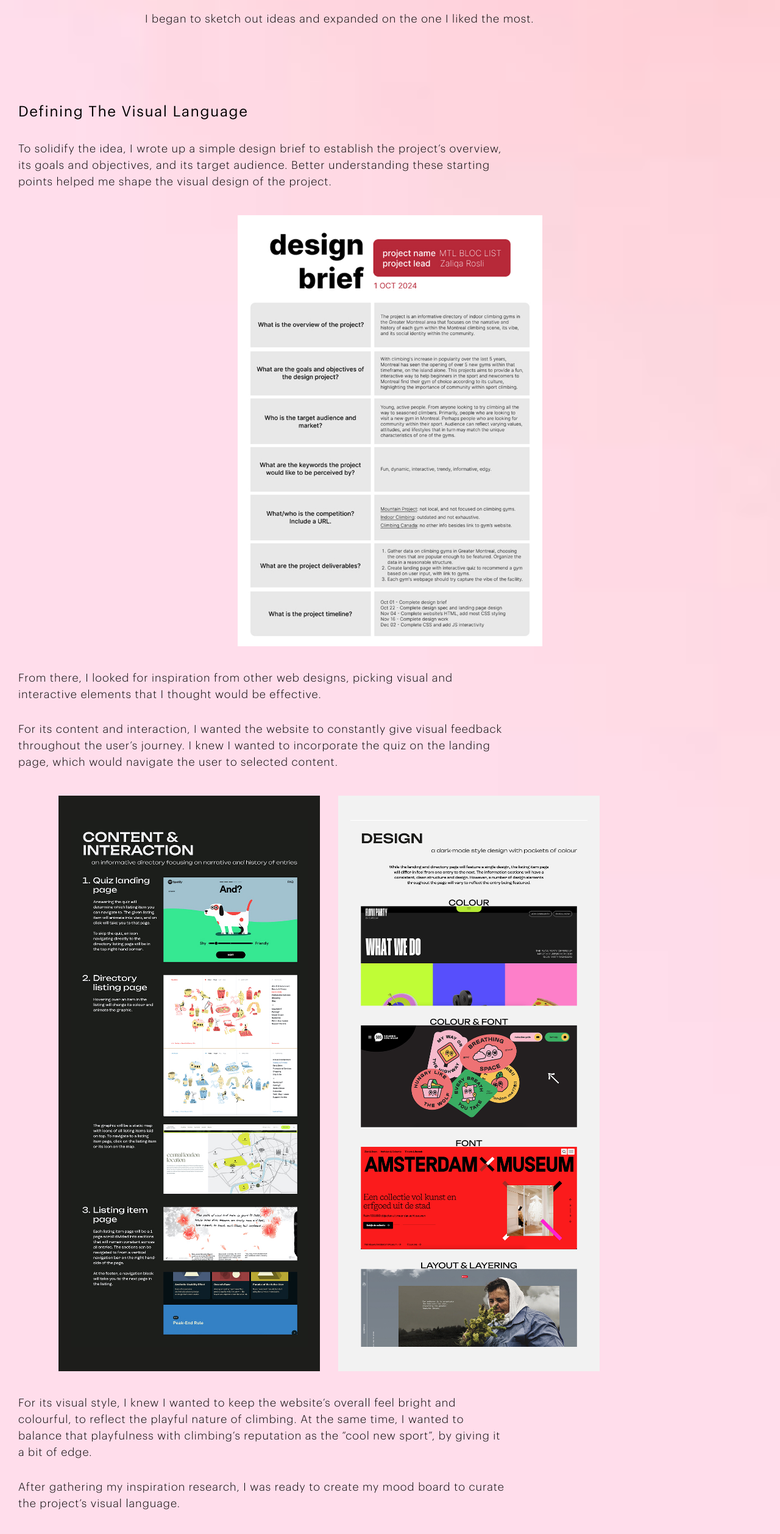
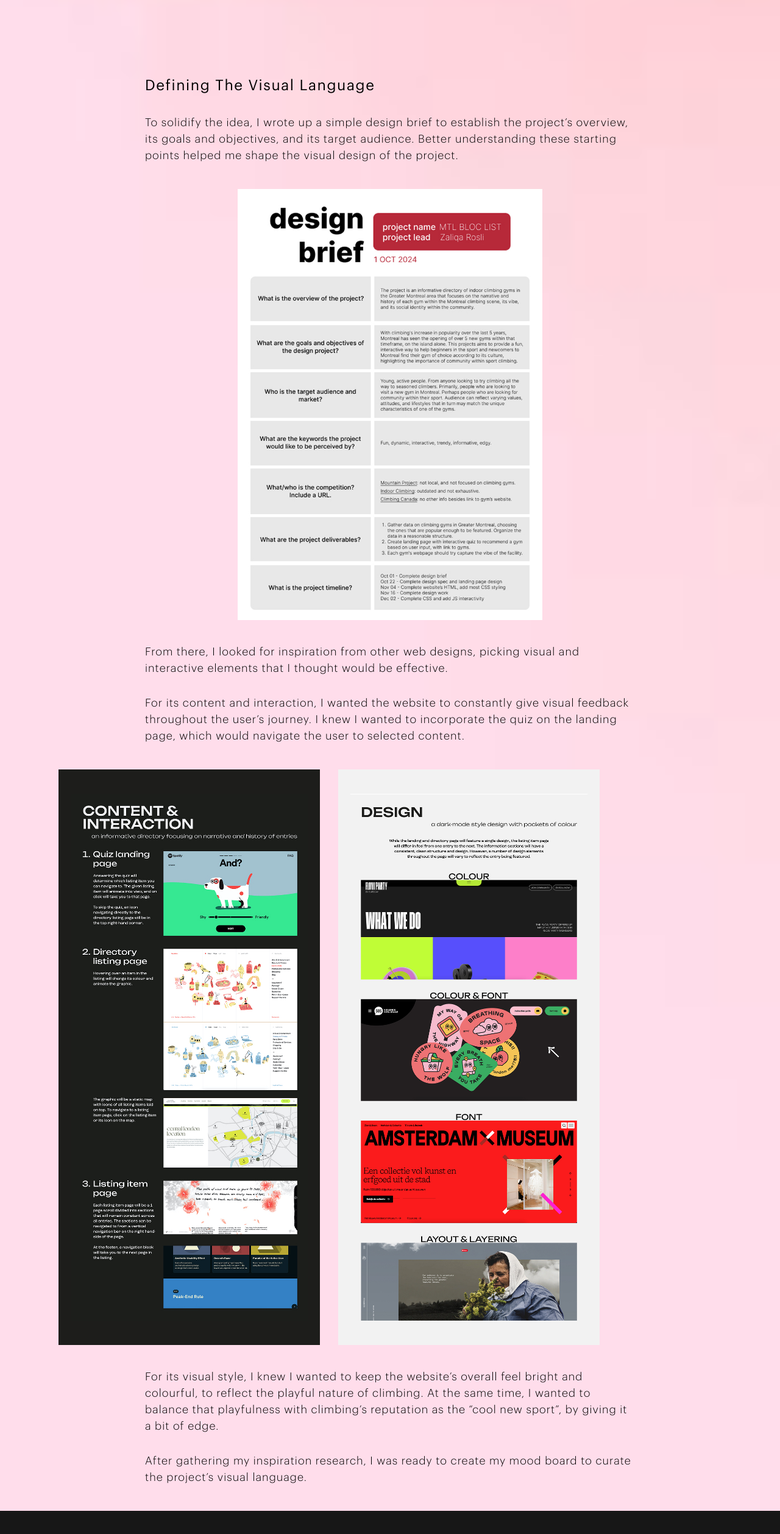
Before and after one commit to zaliqarosli/portfolio, a Next.js app: page /work/mtl-bloc-list in a window 1280 px wide. Shown: the part 3743-6259 px from the top of the page at 61% size. Built offline with nearby package versions, Linux system fonts and the light colour scheme; a web font is replaced by a local one.

Commit message:
fix mtl bloc list page styles for 1024

```diff
--- a/app/(case-study)/work/mtl-bloc-list/page.js
+++ b/app/(case-study)/work/mtl-bloc-list/page.js
@@ -139,7 +139,7 @@ export default function Page() {
           className='flex flex-col gap-[1.875rem] 2xl:gap-[3.75rem] items-center max-w-full w-auto'
         >
           <header className='max-w-[54rem] pt-[1.875rem] px-[1.875rem] w-full'>
-            <h2 className='w-80'>the making of mtl bloc list</h2>
+            <h2 className='w-4/5'>the making of mtl bloc list</h2>
           </header>
           <div
             id='role-section-container'
@@ -211,7 +211,7 @@ export default function Page() {
             id='visual-language'
             className='flex flex-col gap-[1.875rem] 2xl:gap-[3.75rem] w-full'
           >
-            <header className='flex flex-col max-w-[54rem] px-[1.875rem] w-full gap-[1.875rem] 2xl:gap-[3.75rem]'>
+            <header className='flex flex-col max-w-[54rem] px-[1.875rem] w-full gap-[1.875rem] 2xl:gap-[3.75rem] self-center'>
               <h3>Defining the visual language</h3>
               <p>
                 {`To solidify the idea, I wrote up a simple design brief to
@@ -220,10 +220,9 @@ export default function Page() {
                 helped me shape the visual design of the project.`}
               </p>
             </header>
-
             <div
               id='design-brief-cont'
-              className='flex py-[0.625rem] px-[1.875rem] justify-center items center'
+              className='flex py-[0.625rem] px-[1.875rem] justify-center items-center'
             >
               <Image
                 src='/design-brief@2x.jpg'
@@ -235,7 +234,7 @@ export default function Page() {
             </div>
             <div
               id='par-2-cont'
-              className='flex max-w-[54rem] px-[1.875rem] flex-col gap-[1.875rem] 2xl:gap-[3.75rem]'
+              className='flex max-w-[54rem] px-[1.875rem] flex-col gap-[1.875rem] 2xl:gap-[3.75rem] self-center'
             >
               <p>
                 From there, I looked for inspiration from other web designs,
@@ -280,7 +279,7 @@ export default function Page() {
             </div>
             <div
               id='par-3-cont'
-              className='flex max-w-[54rem] px-[1.875rem] flex-col gap-[1.875rem] 2xl:gap-[3.75rem]'
+              className='flex max-w-[54rem] px-[1.875rem] flex-col gap-[1.875rem] 2xl:gap-[3.75rem] self-center'
             >
               <p>
                 {`For its visual style, I knew I wanted to keep the website’s
@@ -315,7 +314,7 @@ export default function Page() {
                 />
               </div>
             </div>
-            <p className='max-w-[54rem] px-[1.875rem]'>
+            <p className='max-w-[54rem] px-[1.875rem] self-center'>
               Staying true to the findings of my research, I created a mood
               board for typography and colour that would be the basis of my
               style guide. I expressed the concept of play successfully, and
@@ -502,7 +501,7 @@ export default function Page() {
                 className='aspect-[430.00/271.67]'
               />
             </figure>
-            <div className='flex max-w-[54rem] flex-col py-[1.875rem] gap-[1.875rem]'>
+            <div className='flex max-w-[54rem] flex-col px-[1.875rem] gap-[1.875rem]'>
               <p>
                 To create the website, I used plain HTML5, CSS, and Vanilla JS.
                 I developed for desktop first, then used media queries with
@@ -546,7 +545,7 @@ export default function Page() {
             id='refocus-narrative'
             className='flex flex-col gap-[1.875rem] 2xl:gap-[3.75rem]'
           >
-            <h3>Refocus the narrative</h3>
+            <h3 className='pt-[0.625rem]'>Refocus the narrative</h3>
             <p>
               {`In creating the page for a specific gym, I categorized the content
               into the gym’s history, its neighbourhood, its amenities and
@@ -561,7 +560,7 @@ export default function Page() {
             id='mobile-first'
             className='flex flex-col gap-[1.875rem] 2xl:gap-[3.75rem]'
           >
-            <h3>Go mobile-first</h3>
+            <h3 className='pt-[0.625rem]'>Go mobile-first</h3>
             <p>
               {`Given the demographic of my audience, and the challenges I faced modifying my designs for mobile, I believe that going for a mobile-first approach would have been more appropriate. Prioritizing the mobile experience would take into account the fact that if shared, this website would  likely be visited on mobile by the majority of users.`}
             </p>
```
